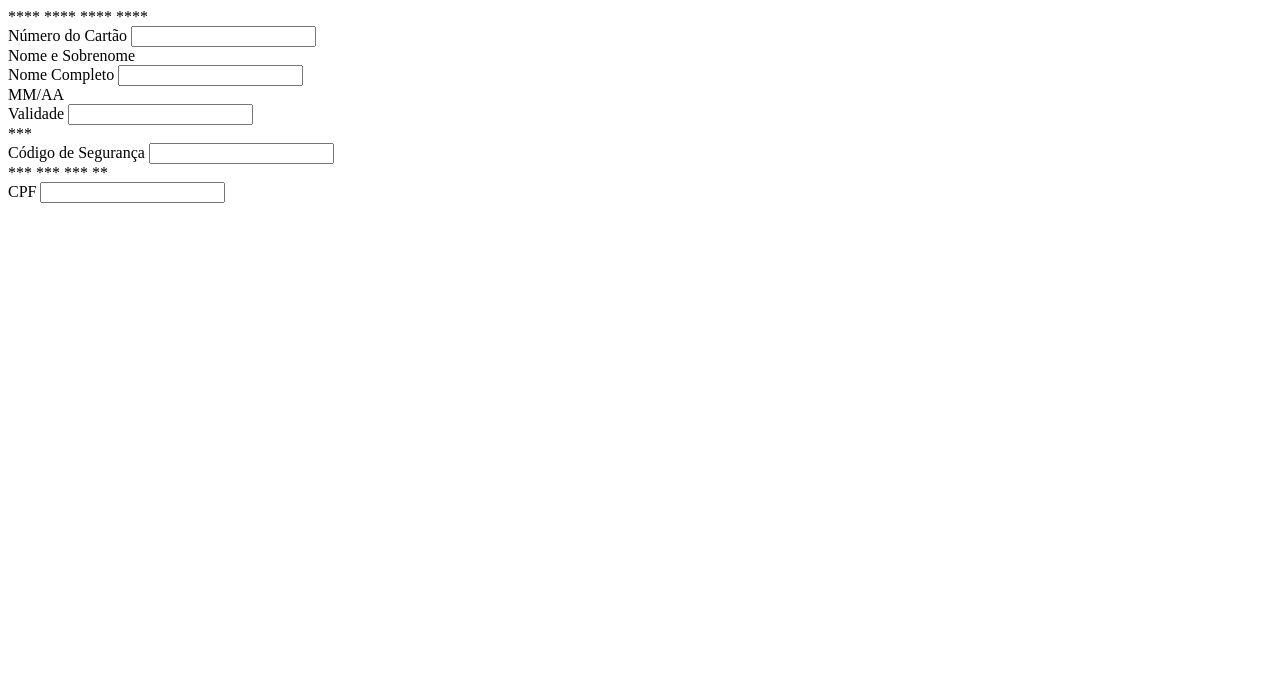
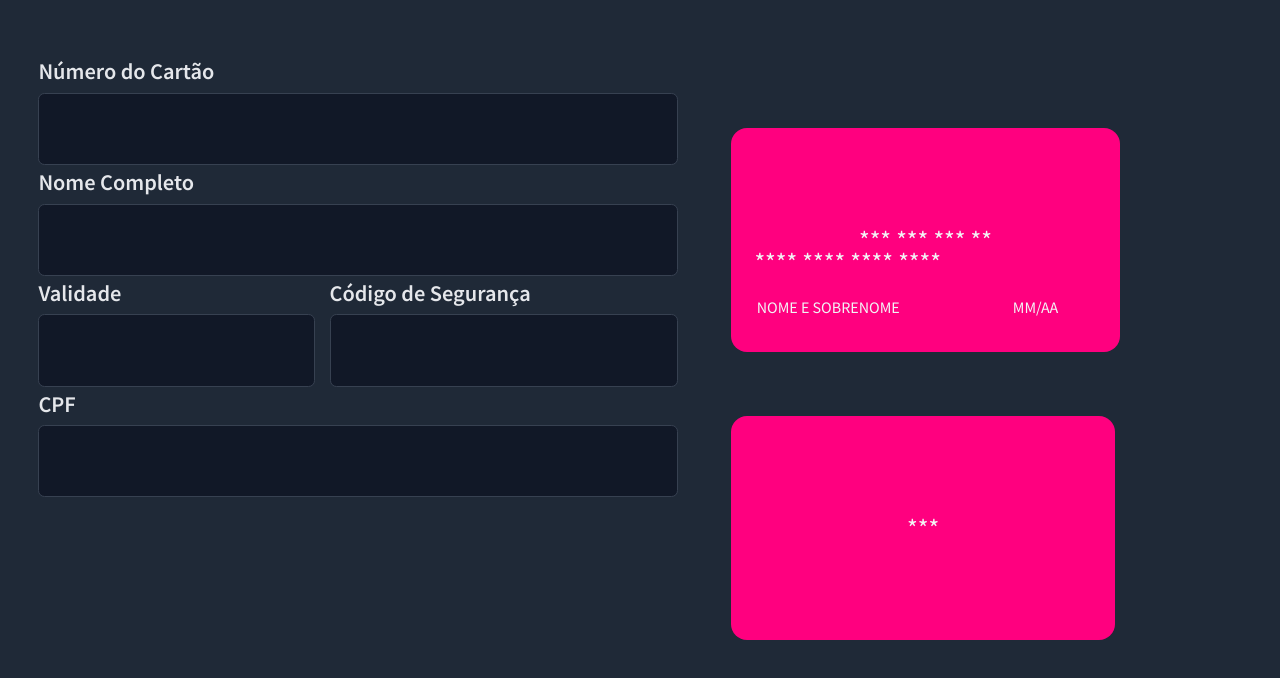
Before and after one commit to TamirisCarv/credit_car, a plain HTML site: page index.html in a window 1280 px wide. Drawn offline with nearby package versions, Linux system fonts and the light colour scheme.

Commit message:
Adicionando CSS

```diff
--- a/index.html
+++ b/index.html
@@ -2,6 +2,12 @@
 <html lang="pt-br">
 
 <head>
+    <link rel="preconnect" href="https://fonts.googleapis.com" />
+    <link rel="preconnect" href="https://fonts.gstatic.com" crossorigin />
+    <link
+      href="https://fonts.googleapis.com/css2?family=Source+Sans+Pro:wght@200;400;600;700&display=swap"
+      rel="stylesheet"
+    />
     <meta charset="UTF-8">
     <meta http-equiv="X-UA-Compatible" content="IE=edge">
     <meta name="viewport" content="width=device-width, initial-scale=1.0">
@@ -10,44 +16,64 @@
 </head>
 
 <body>
-    <div id="exibirnumero">**** **** **** ****</div>
-    <div class="container">
-        <form action="">
+    <div id="credit-card">
+        <div id="front">
+            <div id="exibirnumero">**** **** **** ****</div>
+            <div id="exibirnome">NOME E SOBRENOME </div>
+            <div id="exibirvalidade"> MM/AA </div>
+            <div id="exibiroperadora"></div>
+        </div>
+        <div id="back">
+            <div id="exibircodigo">***</div>
+        </div>
+        <div class="documento">
+            <div id="exibircpf">*** *** *** **</div>
+        </div>
+        </div>
+
+    <form action="">
+
+
+        <section class="inputs flex">
+
             <div class="inputBox">
                 <span> Número do Cartão</span>
                 <input type="text" class="card-number-input" id="numero">
 
             </div>
 
-            <div id="exibirnome">Nome e Sobrenome </div>
+
             <div class="inputBox">
                 <span> Nome Completo</span>
                 <input type="text" class="card-name-input" id="nome">
 
             </div>
-            <div id="exibirvalidade"> MM/AA </div>
+
+            <div class="divisao">
+
             <div class="inputBox">
                 <span> Validade </span>
                 <input type="text" class="card-validade-input" id="validade">
 
             </div>
-            <div id="exibircodigo">***</div>
+
             <div class="inputBox">
                 <span> Código de Segurança </span>
                 <input type="text" maxlength="3" class="card-cod-input" id="codigo">
 
             </div>
+        </div>
 
-            <div id="exibircpf">*** *** *** **</div>
+
             <div class="inputBox">
                 <span> CPF  </span>
                 <input type="text"  class="card-cpf-input" id="cpf">
 
             </div>
-            <div id="exibiroperadora"></div>
+
         </form>
-    </div>
 
+</section>
 
     <script src="https://unpkg.com/imask"></script>
 
--- a/style.css
+++ b/style.css
@@ -0,0 +1,138 @@
+* {
+    margin: 0;
+    padding: 0;
+    box-sizing: border-box;
+    -webkit-font-smoothing: antialiased;
+    -moz-osx-font-smoothing: grayscale;
+  }
+
+  body {
+    background: #1f2937;
+  }
+  body,
+  input,
+  button {
+    font-size: 1.6rem;
+    font-family: "Source Sans Pro", sans-serif;
+  }
+
+  form {
+    padding: 2.4rem;
+    max-width: 40rem;
+    margin: auto;
+
+  }
+
+  .inputs {
+    margin-top: 1rem;
+    margin-left: -20rem;
+    flex-direction: column;
+    gap: 2.4rem;
+    max-width: 40rem;
+
+  }
+
+  span {
+    font-weight: 600;
+    font-size: 1.4rem;
+    color: #e5e7eb;
+
+    gap: 0.4rem;
+    align-items: center;
+  }
+
+  input {
+    margin-top: 0.4rem;
+
+    width: 100%;
+    font-family: "Source Sans Pro";
+
+    padding: 1.2rem;
+    border: 0.1rem solid #374151;
+
+    background: #111827;
+    border-radius: 0.4rem;
+
+    color: #f3f4f6;
+  }
+
+  input:focus {
+    border: 0.15rem solid #ff007f;
+    outline: 0.15rem solid #ff007f;
+  }
+
+  .divisao{
+    display: flex;
+    justify-content: center;
+    gap: 15px;
+
+
+  }
+
+  #credit-card {
+
+    color: #f3f4f6;
+    padding: 6rem 8rem;
+    position: fixed;
+    top: 30%;
+    right: 10rem;
+    transform: translate(0, -50%);
+    background-color: #ff007f;
+    border-radius: 1rem;
+
+
+
+  }
+  #front{
+    display: flex;
+  flex-direction: column;
+
+  }
+
+  #exibirnumero{
+    position: absolute;
+  top: 60%;
+  left: 30%;
+  transform: translate(-50%, -50%);
+  }
+
+  #exibirnome{
+    position: absolute;
+  top: 80%;
+  left: 25%;
+  transform: translate(-50%, -50%);
+  font-size: 1rem;
+
+  }
+
+  #exibirvalidade{
+    position: absolute;
+  top: 80%;
+  right: 10%;
+  transform: translate(-50%, -50%);
+  font-size: 1rem;
+
+
+  }
+
+  #back{
+    display: flex;
+    flex-direction: column;
+    color: #f3f4f6;
+    padding: 6rem 11rem;
+    position: fixed;
+    top: 25rem;
+    right: 0.3rem;
+    transform: translate(0, -50%);
+    background-color: #ff007f;
+    border-radius: 1rem;
+
+
+  }
+  #exibiroperadora img{
+    width: 80px;
+    position: absolute;
+  top: 20%;
+  left: 20%;
+  transform: translate(-50%, -50%);
+  }
```
Also changed, not shown: index.js (+4 -5 lines).
